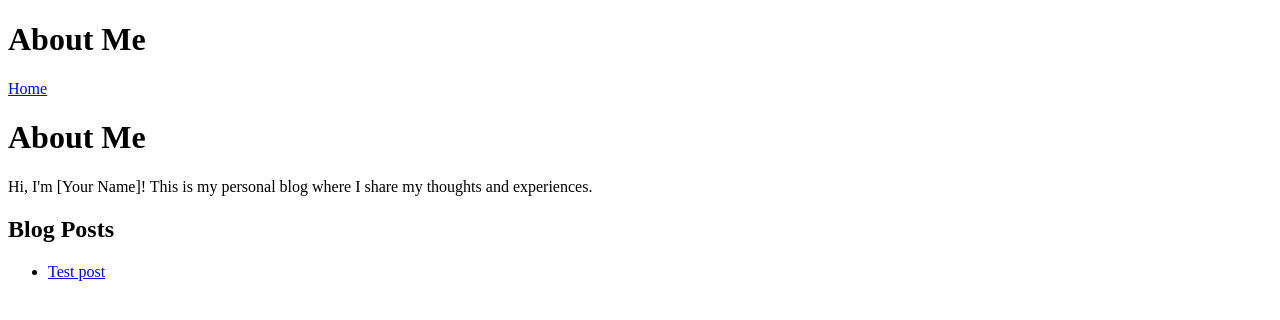
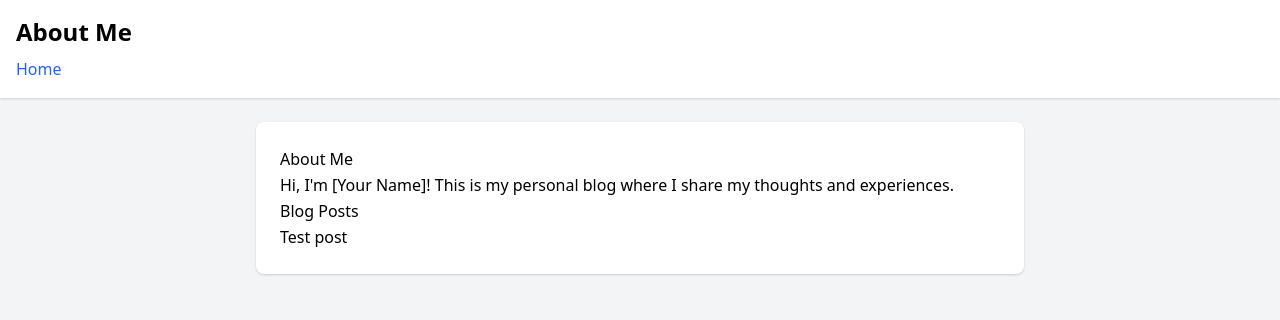
Before and after one commit to solovvway/solovvway.github.io, an Eleventy site: page src/index.md in a window 1280 px wide. Built offline with nearby package versions, Linux system fonts and the light colour scheme; Eleventy itself is replaced by a stand-in of ours; files that its build step writes are made by us from their sources.

Commit message:
tailwind css to posts

```diff
--- a/src/_includes/base.njk
+++ b/src/_includes/base.njk
@@ -4,14 +4,17 @@
   <meta charset="UTF-8">
   <meta name="viewport" content="width=device-width, initial-scale=1.0">
   <title>{{ title }}</title>
+  <link href="https://cdn.jsdelivr.net/npm/tailwindcss@2.2.19/dist/tailwind.min.css" rel="stylesheet">
 </head>
-<body>
-  <header>
-    <h1>{{ title }}</h1>
-    <nav>
-      <a href="/">Home</a>
+<body class="bg-gray-100 font-sans leading-relaxed">
+  <header class="bg-white shadow p-4">
+    <h1 class="text-2xl font-bold">{{ title }}</h1>
+    <nav class="mt-2">
+      <a href="/" class="text-blue-600 hover:underline">Home</a>
     </nav>
   </header>
-  {{ content | safe }}
+  <main class="max-w-3xl mx-auto p-6 bg-white rounded-lg shadow my-6">
+    {{ content | safe }}
+  </main>
 </body>
 </html>
```
